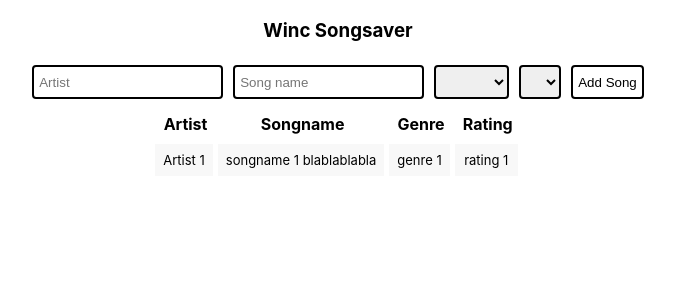
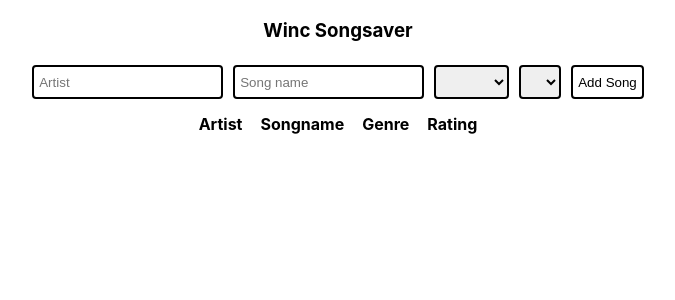
Before and after one commit to Modulo3002/03.songsaver, a React (Create React App) app: page / in a window 1280 px wide. Shown: the top 300 px of the page, without its empty margins (302-977 px from the left). Built offline with nearby package versions, Linux system fonts and the light colour scheme.

Commit message:
Deleted mockdata

```diff
--- a/src/App.css
+++ b/src/App.css
@@ -61,8 +61,6 @@
   background: #324960;
 }
 
-
-
  .listOverview tr:nth-child(even) {
   background: #F8F8F8;
 }
--- a/src/components/List-overview.js
+++ b/src/components/List-overview.js
@@ -23,12 +23,6 @@ function Listoverview(props) {
           <th>Rating</th>
         </tr>
         {makeList(props.overview)}
-        <tr>
-          <td>Artist 1</td>
-          <td>songname 1 blablablabla</td>
-          <td>genre 1</td>
-          <td>rating 1</td>
-        </tr>
       </table>
     </div>
   );
```
